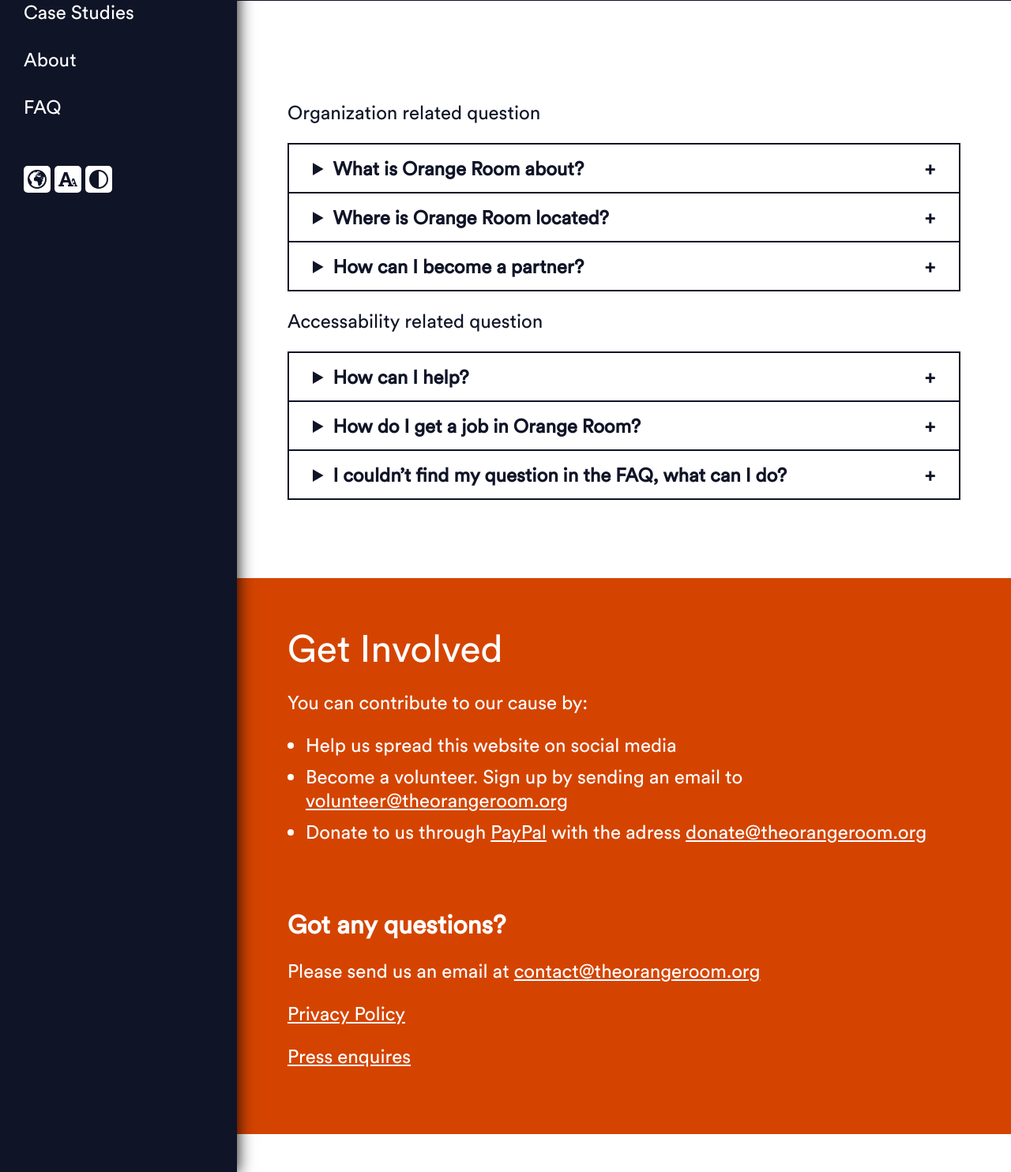
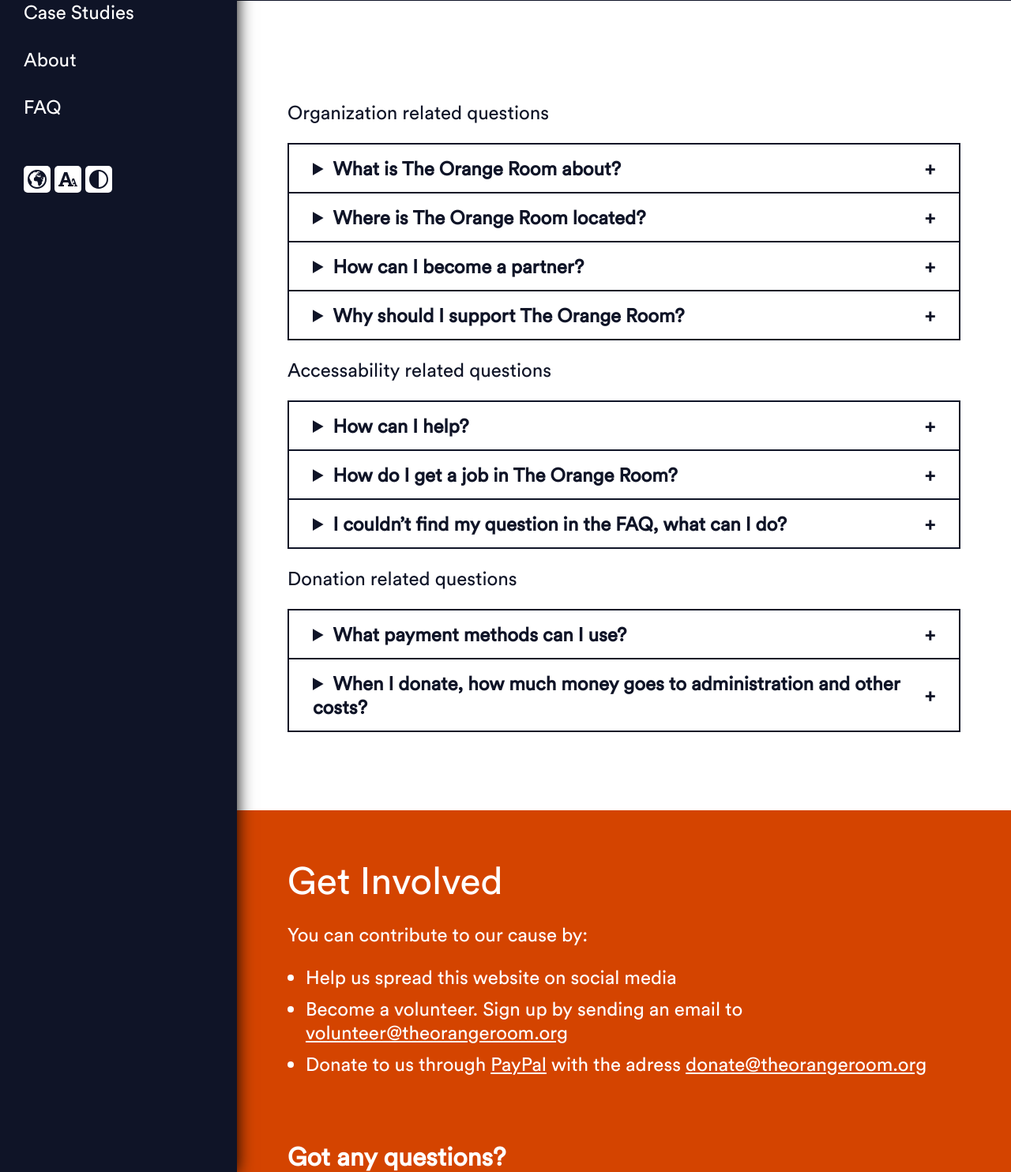
Before and after one commit to mikkelgud/final-project-webprosjekt, a PHP site: page /faq.php in a window 1280 px wide. Shown: the part 548-2032 px from the top of the page at 79% size. Run offline with PHP 8.4, Linux system fonts and the light colour scheme.

Commit message:
endringer i faq

```diff
--- a/faq.php
+++ b/faq.php
@@ -17,20 +17,24 @@
         <div class="container">
             <div class="grid">
                 <div class="col">
-                <p>Organization related question</p>
+                <p>Organization related questions</p>
                     <details>
-                        <summary>What is Orange Room about?</summary>
-                        <div class="summary-content">Orange Room is a student-driven, not-for-profit founded  to fight period poverty for pupils in elementary school in developing countries.  </div>
+                        <summary>What is The Orange Room about?</summary>
+                        <div class="summary-content">The Orange Room is a student-driven, not-for-profit founded  to fight period poverty for pupils in elementary school in developing countries.  </div>
                     </details>
                     <details>
-                        <summary>Where is Orange Room located?</summary>
+                        <summary>Where is The Orange Room located?</summary>
                         <div class="summary-content">As a student driven organization, we are currently located at datatorget in P35. Our location is fully accessible by wheelchair, and guide and assistance dogs are welcome at Campus.</div>
                     </details>
                     <details>
                         <summary> How can I become a partner?</summary>
                         <div class="summary-content">partners@orangeroom.org. </div>
                     </details>
-                    <p>Accessability related question</p>
+                     <details>
+                        <summary> Why should I support The Orange Room?</summary>
+                        <div class="summary-content">You should support The Orange Room if you want to help us create safe sanitary spaces to ensure young people can continue their education. </div>
+                    </details>
+                    <p>Accessability related questions</p>
 
                     <details>
                         <summary>  How can I help?</summary>
@@ -38,12 +42,24 @@
  You can help our work by donating, either a one-time invoice or a monthly donation. If you want to be a part of our team, send us an email on job@orangeroom.</div>
                     </details>
                     <details>
-                        <summary> How do I get a job in Orange Room?</summary>
-                        <div class="summary-content">To get a job in Orange Room, you can send us an email on job@orangeroom.org.</div>
+                        <summary> How do I get a job in The Orange Room?</summary>
+                        <div class="summary-content">To get a job in The Orange Room, you can send us an email on job@orangeroom.org.</div>
                     </details>
                     <details>
                         <summary>I couldn’t find my question in the FAQ, what can I do?</summary>
                         <div class="summary-content"> If we did not answer your question in the FAQ’s, you can send us an email on help@orangeroom.org.</div>
+                    </details>
+                     <p>Donation related questions</p>
+
+                    <details>
+                        <summary>  What payment methods can I use?</summary>
+                        <div class="summary-content">
+                        Donate through PayPal with the adress donate@theorangeroom.org</div>
+                    </details>
+                    <details>
+                        <summary>  When I donate, how much money goes to administration and other costs?</summary>
+                        <div class="summary-content">
+                        For us, it is important that as much of the money as possible goes directly to the cause. Therefore, when supporting The Orange Room, only 0.99$ goes to administration and other necessary costs.</div>
                     </details>
                 </div>
             </div>
```
Also changed, not shown: 1 other file.
